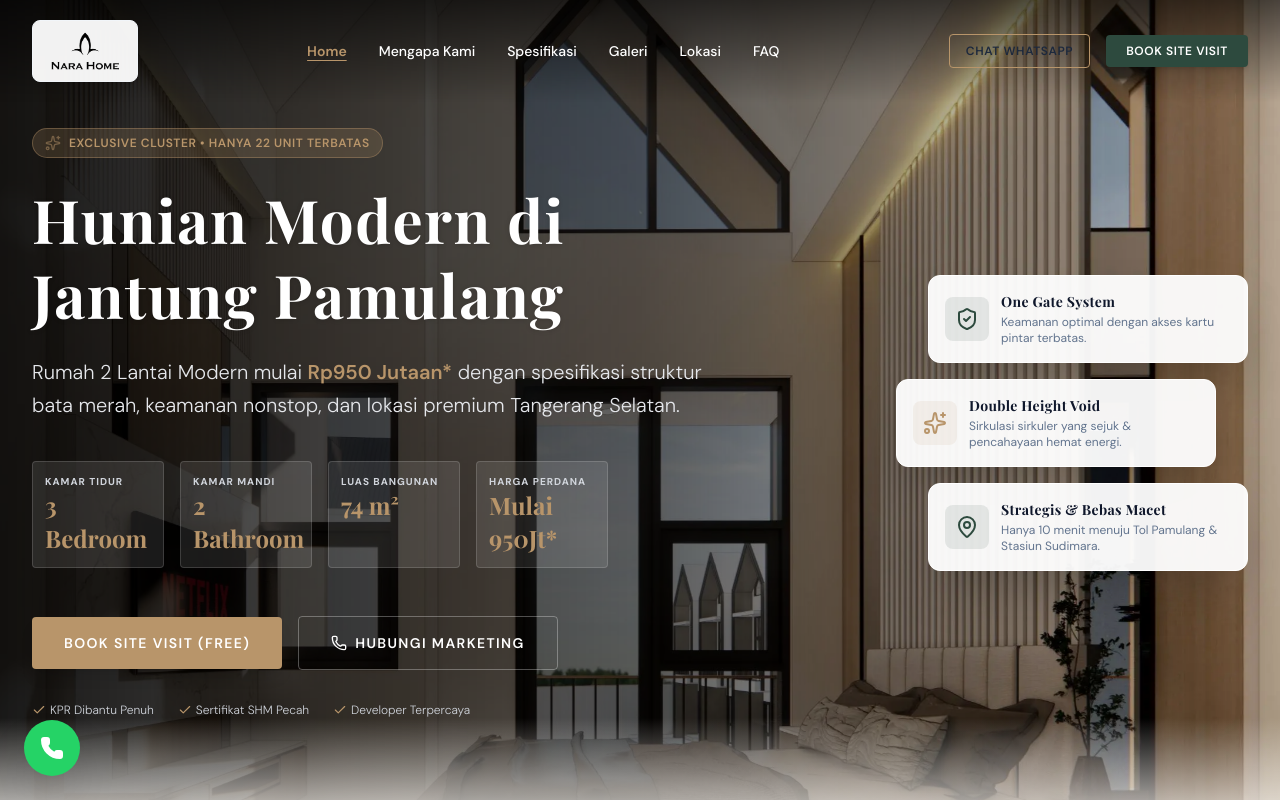
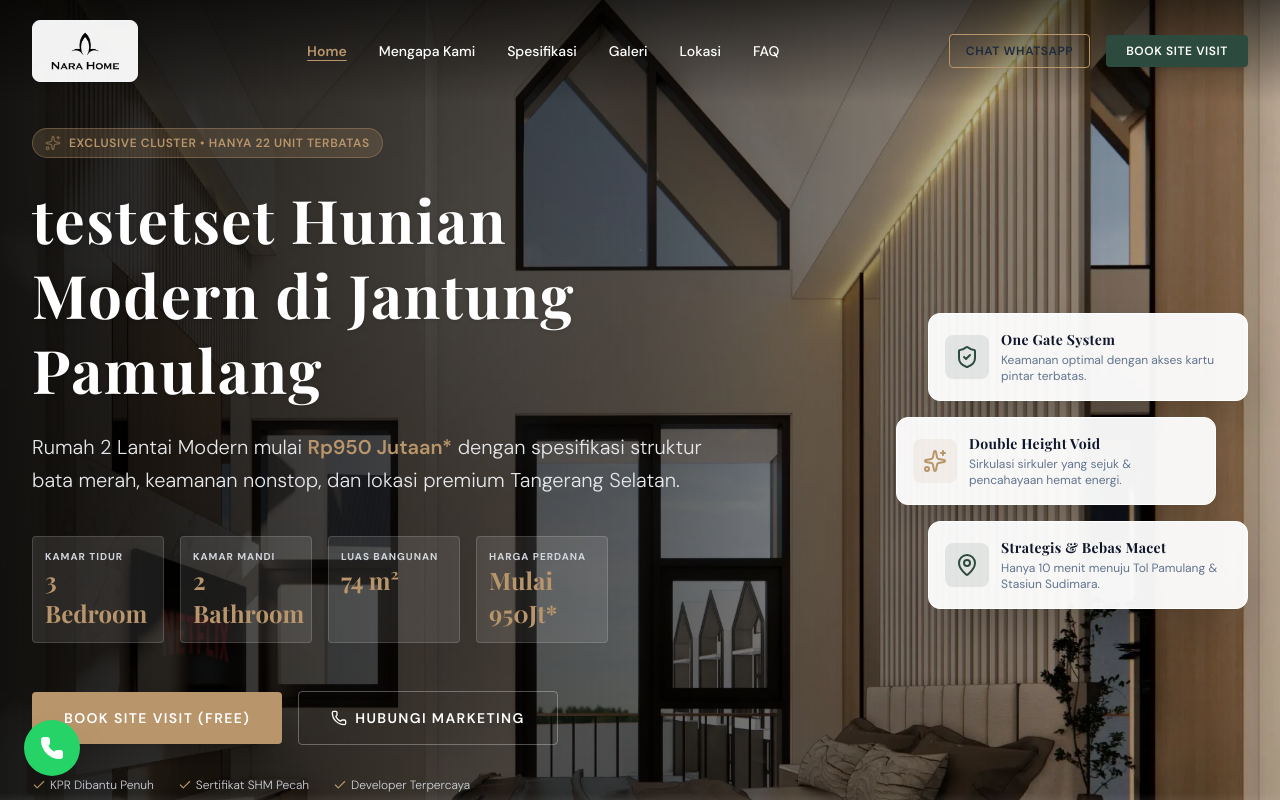
Before and after one commit to Vkenz11/NaraHomePamulang, a React (Vite) app: page / in a window 1280 px wide. Shown: the top 800 px of the page. Built offline with nearby package versions, Linux system fonts and the light colour scheme; a web font is replaced by a local one.

Commit message:
Update App.tsx

```diff
--- a/src/App.tsx
+++ b/src/App.tsx
@@ -473,7 +473,7 @@ export default function App() {
             </div>
 
             <h1 className="font-serif text-4xl sm:text-5xl lg:text-6xl font-bold leading-tight tracking-wide drop-shadow-sm">
-              Hunian Modern di Jantung Pamulang
+              testetset Hunian Modern di Jantung Pamulang
             </h1>
 
             <p className="text-gray-200 text-base sm:text-lg lg:text-xl max-w-2xl font-light leading-relaxed">
```
